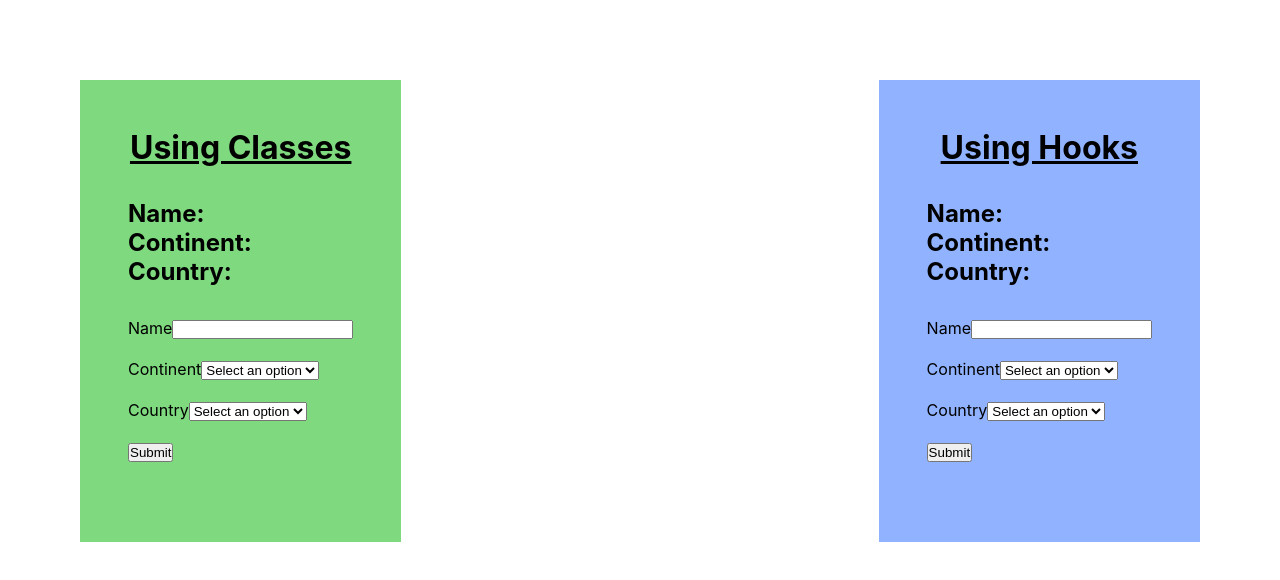
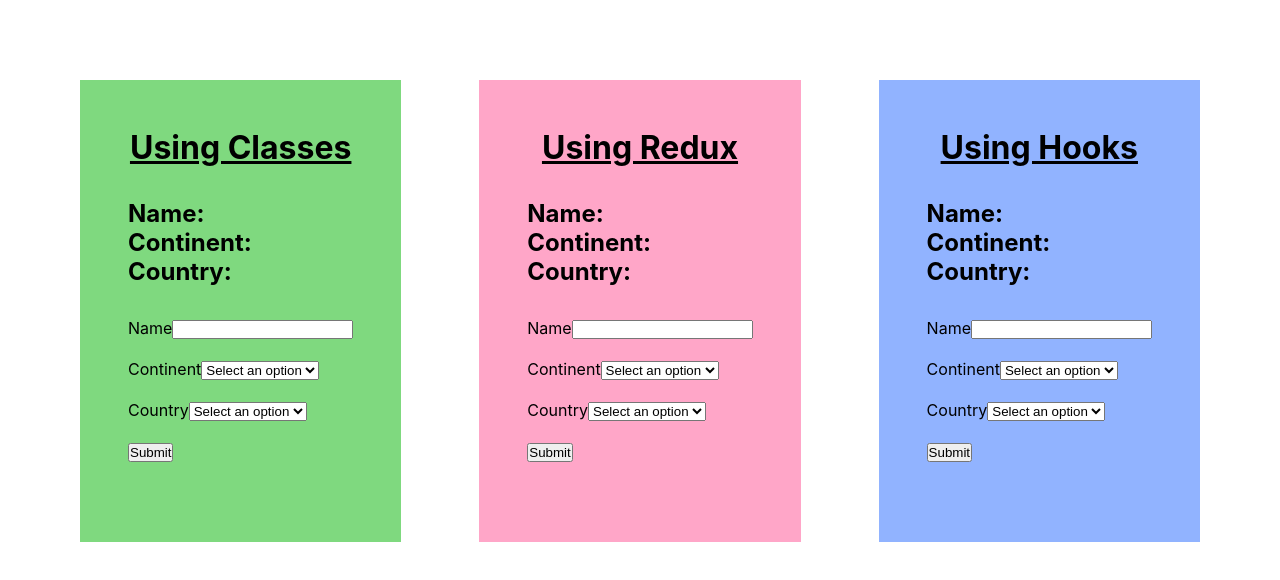
Before and after one commit to IvanGatsinski/react-practise, a React (Create React App) app: page / in a window 1280 px wide. Shown: the top 580 px of the page. Built offline with nearby package versions, Linux system fonts and the light colour scheme.

Commit message:
feature/redux form

```diff
--- a/package.json
+++ b/package.json
@@ -3,11 +3,13 @@
   "version": "0.1.0",
   "private": true,
   "dependencies": {
+    "@reduxjs/toolkit": "^1.6.1",
     "@testing-library/jest-dom": "^5.14.1",
     "@testing-library/react": "^11.2.7",
     "@testing-library/user-event": "^12.8.3",
     "react": "^17.0.2",
     "react-dom": "^17.0.2",
+    "react-redux": "^7.2.5",
     "react-scripts": "4.0.3",
     "web-vitals": "^1.1.2"
   },
--- a/src/App.css
+++ b/src/App.css
@@ -31,6 +31,10 @@ section:nth-child(1) {
 }
 
 section:nth-child(2) {
+  background-color: rgba(255, 78, 146, 0.5);
+}
+
+section:nth-child(3) {
   background-color: rgba(36, 105, 255, 0.5);
 }
 
--- a/src/App.js
+++ b/src/App.js
@@ -2,8 +2,8 @@ import "./App.css";
 import React from "react";
 import Section from "./components/utils/Section";
 import ClassForm from "./components/ClassForm";
+import ReduxForm from "./components/ReduxForm";
 import HooksForm from "./components/HooksForm";
-
 const continents = ["Europe", "Asia", "Africa"];
 
 const countries = {
@@ -19,6 +19,9 @@ export default class App extends React.Component {
         <Section title="Using Classes">
           <ClassForm continents={continents} countries={countries} />
         </Section>
+        <Section title="Using Redux">
+          <ReduxForm continents={continents} countries={countries} />
+        </Section>
         <Section title="Using Hooks">
           <HooksForm continents={continents} countries={countries} />
         </Section>
--- /dev/null
+++ b/src/components/ReduxForm.js
@@ -0,0 +1,59 @@
+import { useEffect } from "react";
+import { useDispatch, useSelector } from "react-redux";
+import { mapFormData, clearCountryData } from "../redux/slices";
+import Title from "./Title";
+import Dropdown from "./utils/Dropdown";
+import InputText from "./utils/InputText";
+
+export default function ReduxForm({ continents, countries }) {
+  const dispatch = useDispatch();
+  const { continent, country, name } = useSelector(state => state.practiseRedux);
+
+  useEffect(() => {
+    dispatch(clearCountryData());
+  }, [dispatch, continent]);
+
+  const handleInputs = (e) => {
+    dispatch(mapFormData({ key: e.target.name, value: e.target.value }));
+  };
+
+  const handleFormSubmit = (e) => {
+    e.preventDefault();
+    console.log(continent, country, name);
+  };
+
+  return (
+    <>
+      <Title name={name} continent={continent} country={country} />
+      <form onSubmit={handleFormSubmit}>
+        <InputText
+          label="Name"
+          name="name"
+          value={name}
+          handleChange={handleInputs}
+        />
+        <br />
+        <br />
+        <Dropdown
+          label="Continent"
+          options={continents}
+          selected={continent}
+          name="continent"
+          handleChange={handleInputs}
+        />
+        <br />
+        <br />
+        <Dropdown
+          label="Country"
+          options={countries[continent] || []}
+          selected={country}
+          name="country"
+          handleChange={handleInputs}
+        />
+        <br />
+        <br />
+        <button type="submit">Submit</button>
+      </form>
+    </>
+  );
+}
--- a/src/index.js
+++ b/src/index.js
@@ -1,14 +1,18 @@
-import React from 'react';
-import ReactDOM from 'react-dom';
-import './index.css';
-import App from './App';
-import reportWebVitals from './reportWebVitals';
+import React from "react";
+import ReactDOM from "react-dom";
+import "./index.css";
+import App from "./App";
+import reportWebVitals from "./reportWebVitals";
+import { Provider } from "react-redux";
+import { store } from "./redux/store";
 
 ReactDOM.render(
   <React.StrictMode>
-    <App />
+    <Provider store={store}>
+      <App />
+    </Provider>
   </React.StrictMode>,
-  document.getElementById('root')
+  document.getElementById("root")
 );
 
 // If you want to start measuring performance in your app, pass a function
--- /dev/null
+++ b/src/redux/slices/index.js
@@ -0,0 +1,24 @@
+import { createSlice } from "@reduxjs/toolkit";
+
+const initialState = {
+  name: "",
+  continent: "",
+  country: "",
+};
+
+export const practiseSlice = createSlice({
+  name: "practise-redux",
+  initialState,
+  reducers: {
+    mapFormData: (state, { payload }) => {
+      state[payload.key] = payload.value;
+    },
+    clearCountryData: (state) => {
+      state.country = "";
+    },
+  },
+});
+
+export const { mapFormData, clearCountryData } = practiseSlice.actions;
+
+export default practiseSlice.reducer;
--- /dev/null
+++ b/src/redux/store.js
@@ -0,0 +1,8 @@
+import { configureStore } from "@reduxjs/toolkit";
+import practiseRedux from "./slices";
+
+export const store = configureStore({
+  reducer: {
+    practiseRedux,
+  },
+});
```
Also changed, not shown: 1 other file (tests, documents, lock files or other folders).
